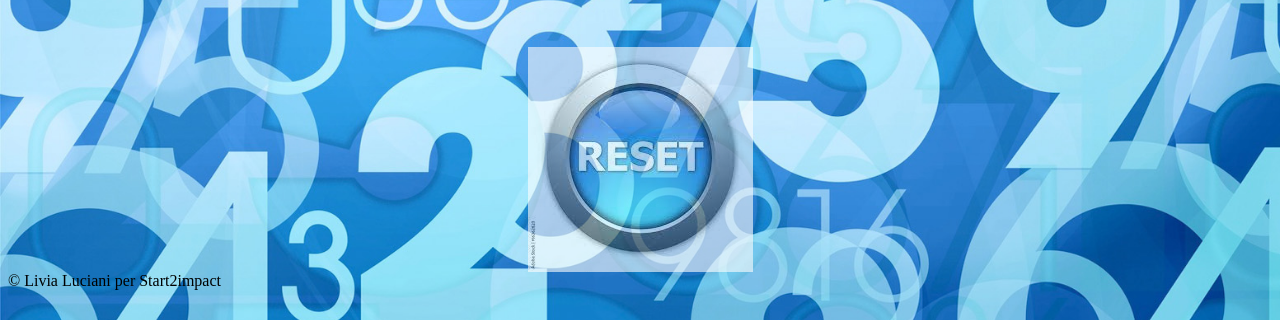
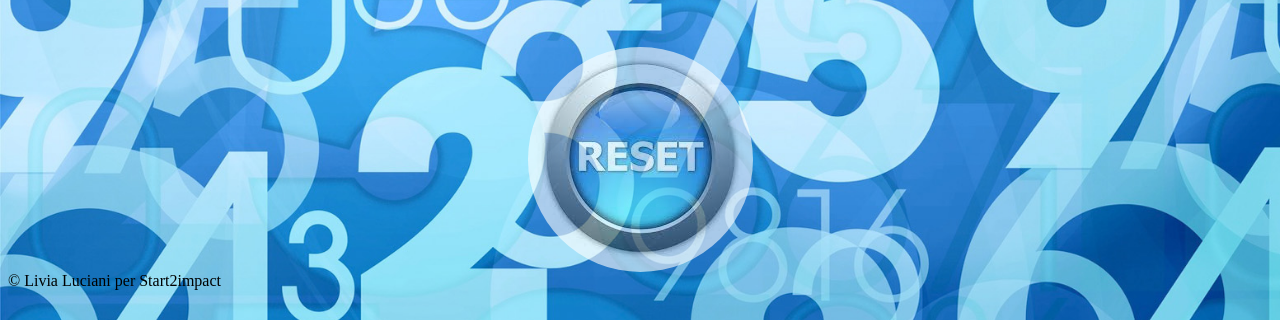
Before and after one commit to LiviaL22/Counter, a plain HTML site: page index.html in a window 1280 px wide. Shown: the part 480-800 px from the top of the page. Drawn offline with Linux system fonts and the light colour scheme.

Commit message:
add border

```diff
--- a/assets/css/file.css
+++ b/assets/css/file.css
@@ -48,6 +48,11 @@ body{
    display: flex;
    justify-content: center;
     opacity: 0.6;
+
+}
+
+.border{
+    border-radius: 50% 50% 50% 50%;
 }
 
 .container{
--- a/index.html
+++ b/index.html
@@ -33,7 +33,7 @@
 
     <div class="reset">  <!--tasto reset-->
 
-     <img src="assets/img/reset1.jpg"  alt="repristino" onclick="reset()">
+     <img class="border" src="assets/img/reset1.jpg"  alt="repristino" onclick="reset()">
 
     </div>
 
```
